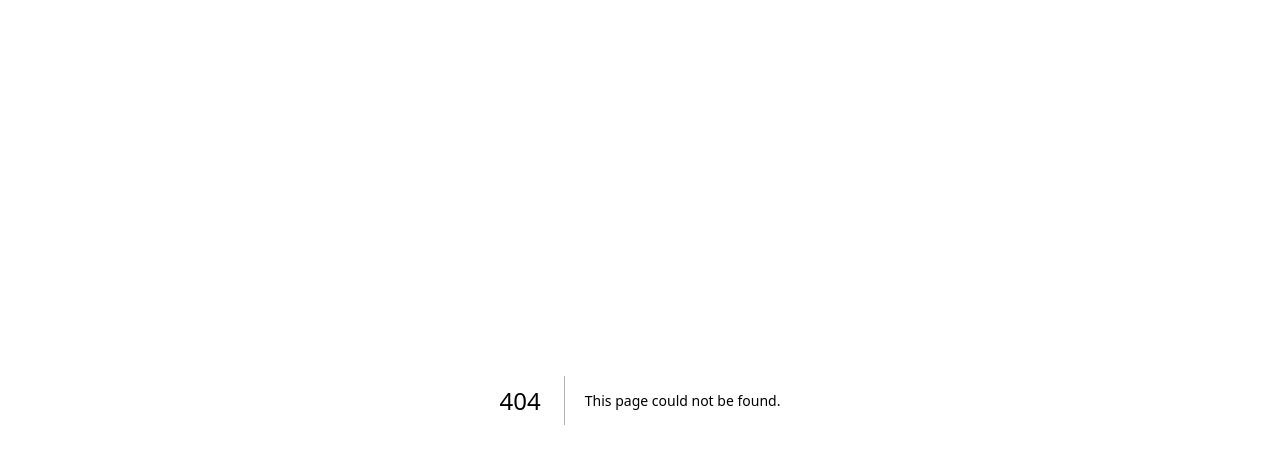
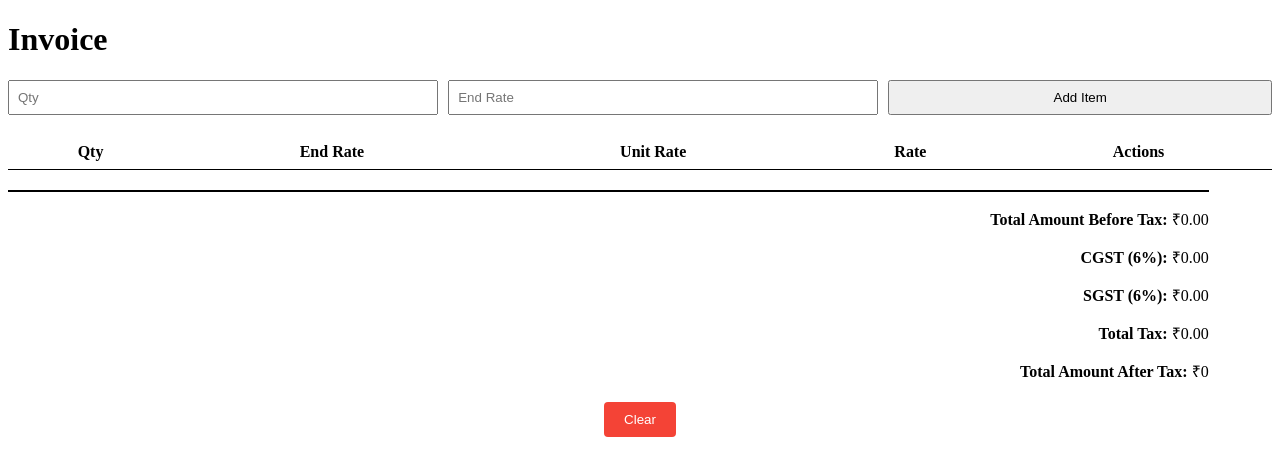
Before and after one commit to RebootCode2024/invoice-app, a Next.js app: page /invoice in a window 1280 px wide. Before the commit this address had no page. Shown: the top 476 px of the page. Built offline with nearby package versions, Linux system fonts and the light colour scheme.

Commit message:
Initial commit

```diff
--- /dev/null
+++ b/pages/invoice.js
@@ -0,0 +1,6 @@
+// pages/invoice.js
+import Invoice from '../src/app/invoice';
+
+export default function InvoicePage() {
+  return <Invoice />;
+}
--- /dev/null
+++ b/src/app/components/InvoiceLayout.jsx
@@ -0,0 +1,121 @@
+// src/app/components/InvoiceLayout.jsx
+import React, { useState } from 'react';
+
+const InvoiceLayout = () => {
+  const [items, setItems] = useState([]);
+  const [qty, setQty] = useState('');
+  const [endRate, setEndRate] = useState('');
+
+  // Add Item to Table
+  const addItem = () => {
+    if (qty && endRate) {
+      const unitRate = parseFloat(endRate) / 1.12;
+      const rate = unitRate * parseFloat(qty);
+      const newItem = {
+        qty: parseFloat(qty),
+        endRate: parseFloat(endRate),
+        unitRate: unitRate.toFixed(2),
+        rate: rate.toFixed(2),
+      };
+      setItems([...items, newItem]);
+      setQty('');
+      setEndRate('');
+    }
+  };
+
+  // Delete Item from Table
+  const deleteItem = (index) => {
+    const updatedItems = items.filter((_, i) => i !== index);
+    setItems(updatedItems);
+  };
+
+  // Clear all contents
+  const clearContents = () => {
+    setItems([]);
+    setQty('');
+    setEndRate('');
+  };
+
+  // Calculate Total Amount Before Tax
+  const totalAmountBeforeTax = items.reduce((acc, item) => acc + parseFloat(item.rate), 0);
+
+  // Calculate CGST and SGST (6% each) without rounding yet
+  const cgst = totalAmountBeforeTax * 0.06;
+  const sgst = totalAmountBeforeTax * 0.06;
+
+  // Calculate Total Tax by adding CGST and SGST
+  const totalTax = cgst + sgst;
+
+  // Calculate Total Amount After Tax and round it to the nearest integer
+  const totalAmountAfterTax = Math.round(totalAmountBeforeTax + totalTax);
+
+  return (
+    <div>
+      <h1>Invoice</h1>
+
+      {/* Item Input Form */}
+      <div style={{ marginBottom: '20px', display: 'flex', flexWrap: 'wrap', gap: '10px' }}>
+        <input
+          type="number"
+          placeholder="Qty"
+          value={qty}
+          onChange={(e) => setQty(e.target.value)}
+          style={{ padding: '8px', flex: '1 1 100px' }}
+        />
+        <input
+          type="number"
+          placeholder="End Rate"
+          value={endRate}
+          onChange={(e) => setEndRate(e.target.value)}
+          style={{ padding: '8px', flex: '1 1 100px' }}
+        />
+        <button onClick={addItem} style={{ padding: '8px', flex: '1 1 auto' }}>Add Item</button>
+      </div>
+
+      {/* Table */}
+      <table style={{ width: '100%', borderCollapse: 'collapse', marginBottom: '20px' }}>
+        <thead>
+          <tr>
+            <th style={{ borderBottom: '1px solid #000', padding: '8px' }}>Qty</th>
+            <th style={{ borderBottom: '1px solid #000', padding: '8px' }}>End Rate</th>
+            <th style={{ borderBottom: '1px solid #000', padding: '8px' }}>Unit Rate</th>
+            <th style={{ borderBottom: '1px solid #000', padding: '8px' }}>Rate</th>
+            <th style={{ borderBottom: '1px solid #000', padding: '8px' }}>Actions</th>
+          </tr>
+        </thead>
+        <tbody>
+          {items.map((item, index) => (
+            <tr key={index}>
+              <td style={{ padding: '8px', textAlign: 'center' }}>{item.qty}</td>
+              <td style={{ padding: '8px', textAlign: 'center' }}>₹{item.endRate}</td>
+              <td style={{ padding: '8px', textAlign: 'center' }}>₹{item.unitRate}</td>
+              <td style={{ padding: '8px', textAlign: 'center' }}>₹{item.rate}</td>
+              <td style={{ padding: '8px', textAlign: 'center' }}>
+                <button onClick={() => deleteItem(index)}>Delete</button>
+              </td>
+            </tr>
+          ))}
+        </tbody>
+      </table>
+
+      {/* Summary Section */}
+      <div style={{ textAlign: 'right', marginTop: '20px', marginRight: '5%' }}>
+        <hr style={{ border: '1px solid #000', marginBottom: '10px' }} />
+        <p><strong>Total Amount Before Tax:</strong> ₹{totalAmountBeforeTax.toFixed(2)}</p>
+        <p><strong>CGST (6%):</strong> ₹{cgst.toFixed(2)}</p>
+        <p><strong>SGST (6%):</strong> ₹{sgst.toFixed(2)}</p>
+        <p><strong>Total Tax:</strong> ₹{totalTax.toFixed(2)}</p>
+        <p><strong>Total Amount After Tax:</strong> ₹{totalAmountAfterTax}</p>
+      </div>
+
+      {/* Clear Button */}
+      <div style={{ textAlign: 'center', marginTop: '20px' }}>
+        <button onClick={clearContents} style={{ padding: '10px 20px', backgroundColor: '#f44336', color: '#fff', border: 'none', borderRadius: '4px', cursor: 'pointer' }}>
+          Clear
+        </button>
+      </div>
+    </div>
+  );
+};
+
+export default InvoiceLayout;
--- /dev/null
+++ b/src/app/invoice.jsx
@@ -0,0 +1,13 @@
+// src/app/invoice.jsx
+import React from 'react';
+import InvoiceLayout from './components/InvoiceLayout';
+
+const Invoice = () => {
+  return (
+    <div>
+      <InvoiceLayout />
+    </div>
+  );
+};
+
+export default Invoice;
```
Also changed, not shown: src/app/page.js (+1 -95 lines).
